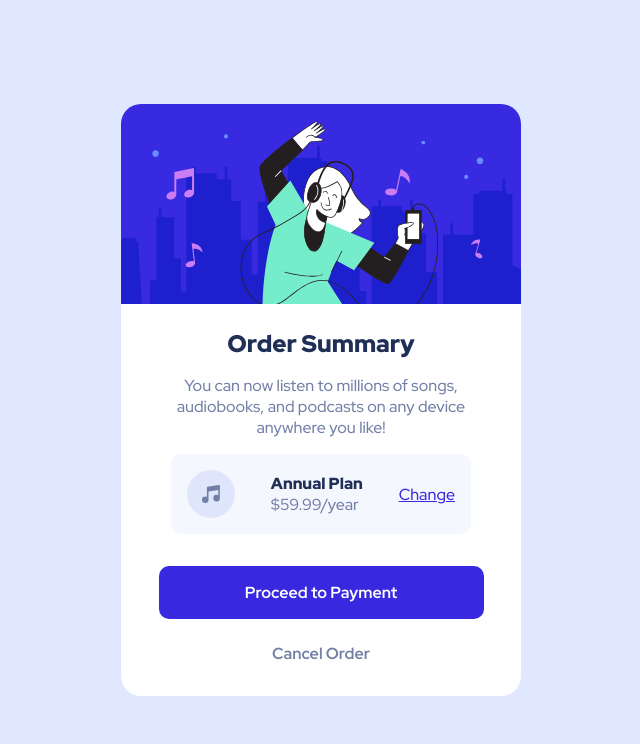
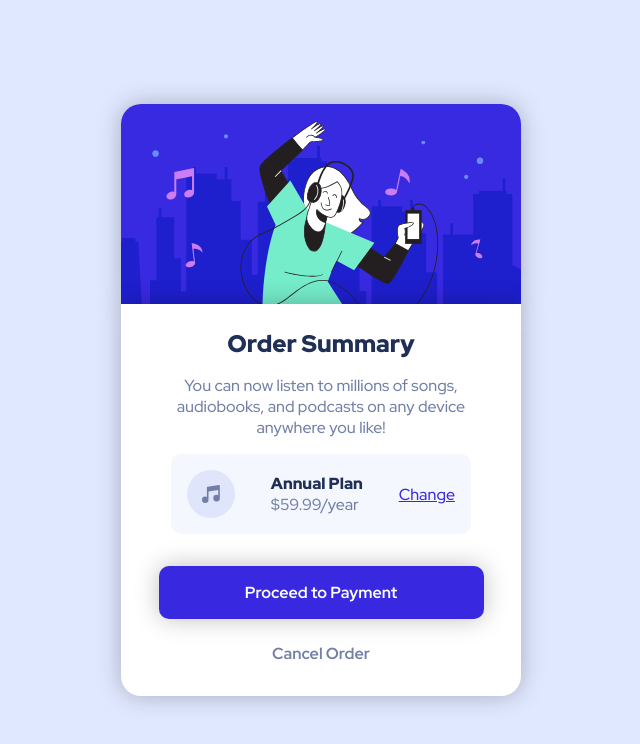
Before and after one commit to francescomerighi1202/OrderSummary-Challenge, a plain HTML site: page index.html in a window 1280 px wide. Shown: the whole page, without its empty margins (319-959 px from the left). Drawn offline with Linux system fonts and the light colour scheme.

Commit message:
Adding box-shadows

```diff
--- a/style.css
+++ b/style.css
@@ -47,6 +47,7 @@ body {
     background-repeat: no-repeat;
     background-size: cover;
     border-radius: 20px 20px 0 0;
+    box-shadow: 0 0 25px rgba(0, 0, 0, 0.25);
 }
 
 .order__info {
@@ -55,6 +56,7 @@ body {
     flex-direction: column;
     align-items: center;
     border-radius: 0 0 20px 20px;
+    box-shadow: 0 0 25px rgba(0, 0, 0, 0.25);
 }
 
 .order__title {
@@ -114,6 +116,8 @@ body {
     text-align: center;
     border-radius: 10px;
     font-weight: var(--fw-700);
+    box-shadow: 0 0 25px rgba(0, 0, 0, 0.25);
+
 }
 
 .proceed:hover {
```
